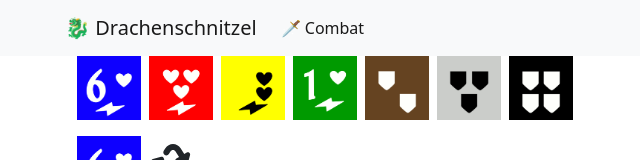
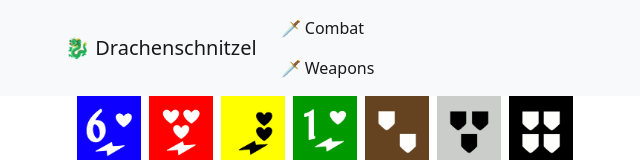
Before and after one commit to Zulan/drachenschnitzel, a Vue app: page / in a window 1280 px wide. Shown: the top 160 px of the page, without its empty margins (17-657 px from the left). Built offline with nearby package versions, Linux system fonts and the light colour scheme.

Commit message:
maybe weapons

```diff
--- a/src/App.vue
+++ b/src/App.vue
@@ -24,6 +24,12 @@ import { RouterLink, RouterView } from "vue-router";
               <RouterLink to="/" class="nav-link active" aria-current="page"
                 >🗡 Combat</RouterLink
               >
+              <RouterLink
+                to="/weapons/"
+                class="nav-link active"
+                aria-current="page"
+                >🗡 Weapons</RouterLink
+              >
             </li>
           </ul>
         </div>
--- /dev/null
+++ b/src/components/WeaponSelector.vue
@@ -0,0 +1,21 @@
+<script setup lang="ts">
+import { computed } from "vue";
+import shopItems from "@d2e/data/shop-items.json";
+
+console.log(shopItems);
+
+const items = computed(() => shopItems);
+</script>
+
+<template>
+  <div class="container">
+    Total of {{ items.length }}
+    <ul class="list-inline">
+      <li v-for="item in items" :key="item.name" class="list-inline-item">
+        {{ item.name }}
+      </li>
+    </ul>
+  </div>
+</template>
+
+<style scoped></style>
--- a/src/router/index.ts
+++ b/src/router/index.ts
@@ -1,5 +1,6 @@
 import { createRouter, createWebHistory } from "vue-router";
 import CombatView from "../views/CombatView.vue";
+import WeaponVeiw from "../views/WeaponView.vue";
 
 const router = createRouter({
   history: createWebHistory(import.meta.env.BASE_URL),
@@ -9,6 +10,11 @@ const router = createRouter({
       name: "combat",
       component: CombatView,
     },
+    {
+      path: "/weapons/",
+      name: "weapons",
+      component: WeaponVeiw,
+    },
   ],
 });
 
--- /dev/null
+++ b/src/views/WeaponView.vue
@@ -0,0 +1,7 @@
+<script setup lang="ts">
+import WeaponSelector from "@/components/WeaponSelector.vue";
+</script>
+
+<template>
+  <WeaponSelector />
+</template>
```
